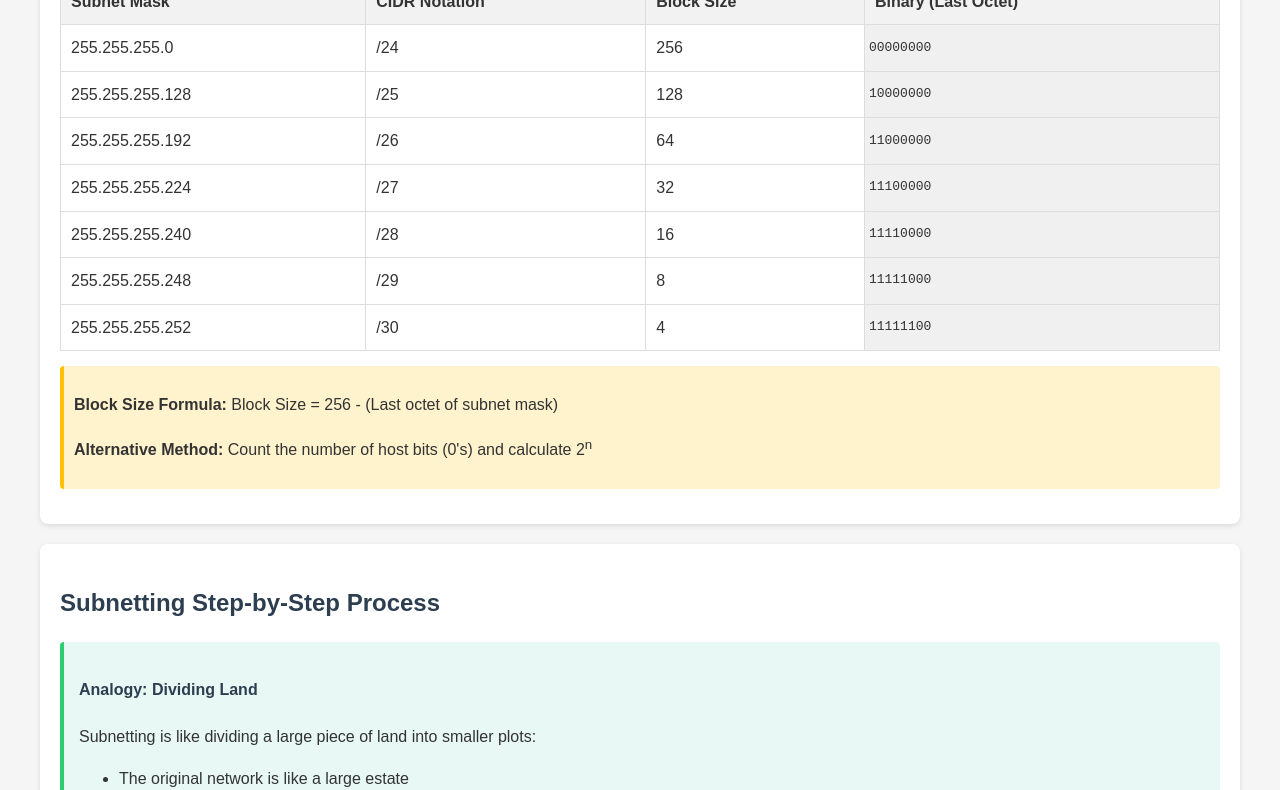
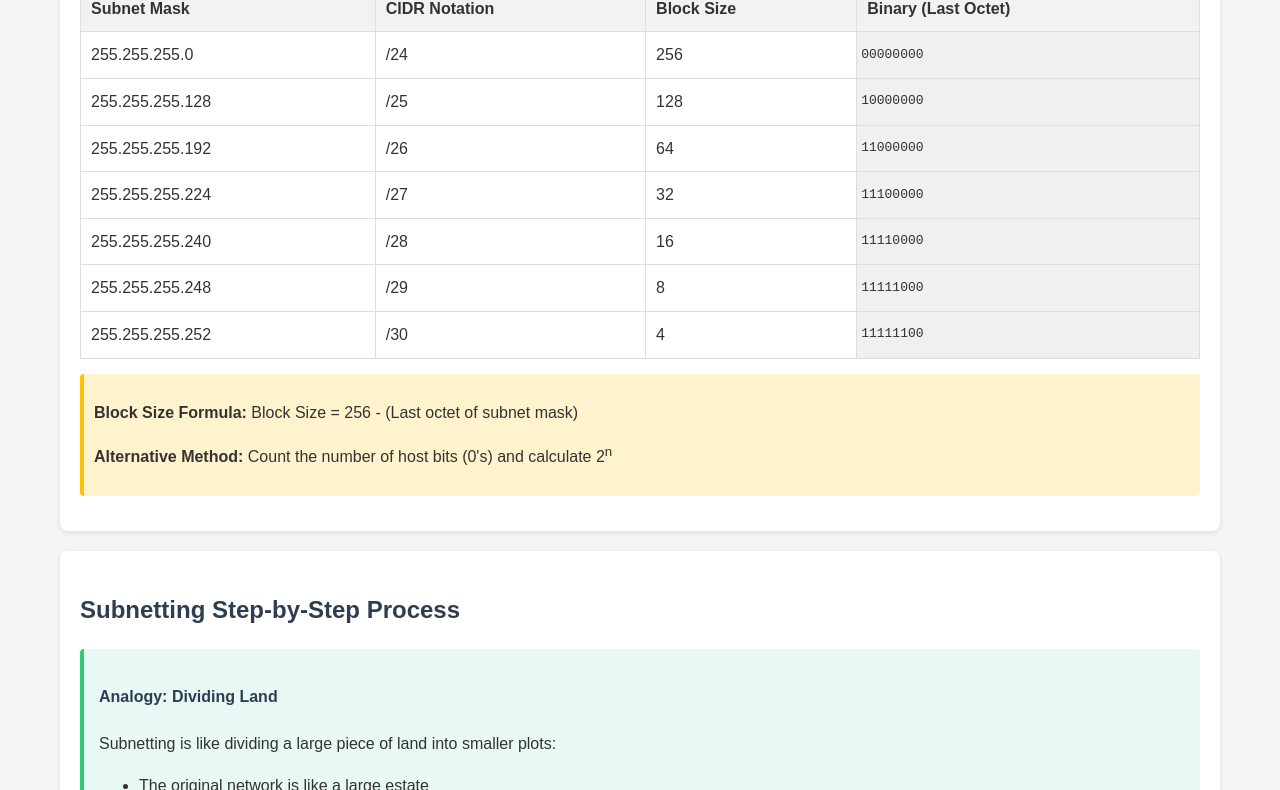
Before and after one commit to Vaujx/NETWORKINGFINALS, a plain HTML site: page index.html in a window 1280 px wide. Shown: the part 2010-2800 px from the top of the page. Drawn offline with Linux system fonts and the light colour scheme.

Commit message:
Update index.html

```diff
--- a/index.html
+++ b/index.html
@@ -9,28 +9,48 @@
             font-family: Arial, sans-serif;
             line-height: 1.6;
             margin: 0;
-            padding: 20px;
+            padding: 10px;
             color: #333;
-            max-width: 1200px;
-            margin: 0 auto;
+            max-width: 100%;
             background-color: #f5f5f5;
+            box-sizing: border-box;
+        }
+        @media screen and (min-width: 768px) {
+            body {
+                padding: 20px;
+                max-width: 1200px;
+                margin: 0 auto;
+            }
         }
         h1, h2, h3, h4 {
             color: #2c3e50;
             margin-top: 20px;
+            word-wrap: break-word;
         }
         h1 {
             text-align: center;
             color: #2980b9;
             padding-bottom: 10px;
             border-bottom: 2px solid #3498db;
+            font-size: 1.8em;
+        }
+        @media screen and (min-width: 768px) {
+            h1 {
+                font-size: 2.2em;
+            }
         }
         .section {
             background-color: white;
-            padding: 20px;
+            padding: 15px;
             margin-bottom: 20px;
             border-radius: 8px;
             box-shadow: 0 2px 5px rgba(0,0,0,0.1);
+            overflow-x: auto;
+        }
+        @media screen and (min-width: 768px) {
+            .section {
+                padding: 20px;
+            }
         }
         .example {
             background-color: #e8f4f8;
@@ -38,6 +58,7 @@
             border-left: 4px solid #3498db;
             margin: 15px 0;
             border-radius: 4px;
+            overflow-x: auto;
         }
         .analogy {
             background-color: #e8f8f5;
@@ -50,11 +71,19 @@
             width: 100%;
             border-collapse: collapse;
             margin: 15px 0;
+            min-width: 320px;
         }
         th, td {
-            padding: 10px;
+            padding: 8px;
             border: 1px solid #ddd;
             text-align: left;
+            font-size: 0.9em;
+        }
+        @media screen and (min-width: 768px) {
+            th, td {
+                padding: 10px;
+                font-size: 1em;
+            }
         }
         th {
             background-color: #f2f2f2;
@@ -84,6 +113,8 @@
             font-family: monospace;
             background-color: #f0f0f0;
             padding: 2px 4px;
+            word-break: break-all;
+            white-space: normal;
         }
     </style>
 </head>
```
